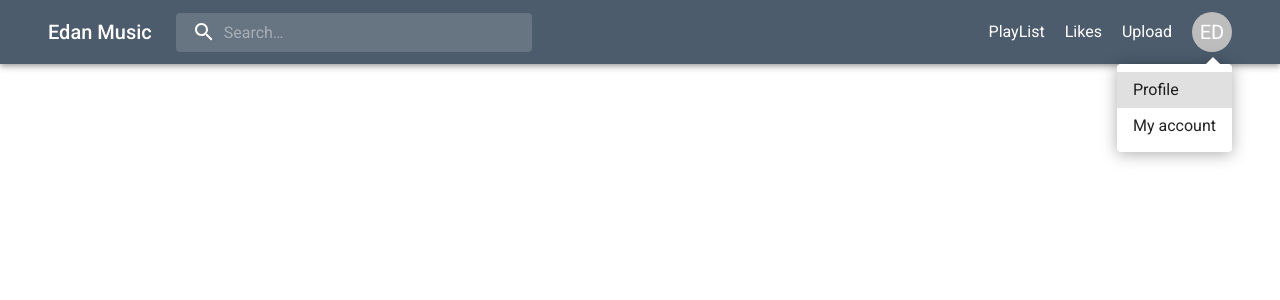
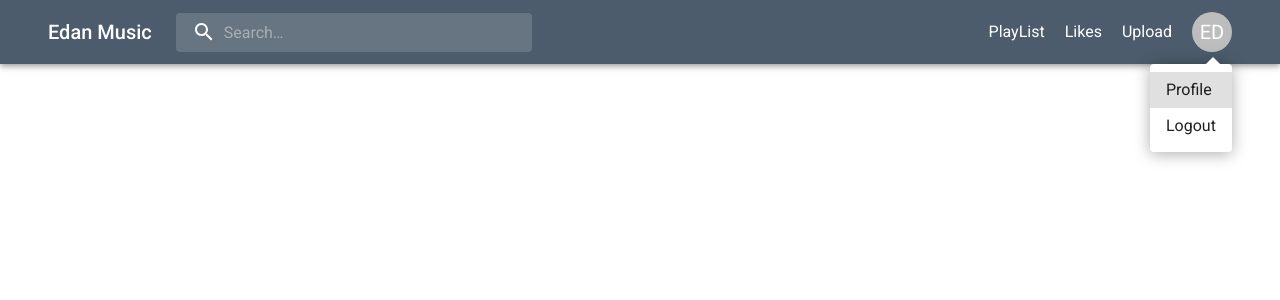
Before and after one commit to Edan-Kun/React_Pro_NextJS, a Next.js app: page / in a window 1280 px wide. Both pictures are taken after a click on the element "ED". Shown: the top 300 px of the page. Built offline with nearby package versions, Linux system fonts and the light colour scheme.

Commit message:
Sử dụng Navigating

```diff
--- a/src/components/header/app.header.tsx
+++ b/src/components/header/app.header.tsx
@@ -17,6 +17,7 @@ import NotificationsIcon from '@mui/icons-material/Notifications';
 import MoreIcon from '@mui/icons-material/MoreVert';
 import Container from '@mui/material/Container';
 import Avatar from '@mui/material/Avatar';
+import Link from 'next/link';
 
 const Search = styled('div')(({ theme }) => ({
     position: 'relative',
@@ -122,8 +123,12 @@ export default function AppHeader() {
             transformOrigin={{ horizontal: 'right', vertical: 'top' }}
             anchorOrigin={{ horizontal: 'right', vertical: 'bottom' }}
         >
-            <MenuItem onClick={handleMenuClose}>Profile</MenuItem>
-            <MenuItem onClick={handleMenuClose}>My account</MenuItem>
+            <MenuItem>
+                <Link href={"/profile"} style={{ color: "unset", textDecoration: "unset" }}>Profile</Link>
+            </MenuItem>
+            <MenuItem>
+                <Link href={"/logout"} style={{ color: "unset", textDecoration: "unset" }}>Logout</Link>
+            </MenuItem>
         </Menu>
     );
 
@@ -211,11 +216,12 @@ export default function AppHeader() {
                             display: { xs: 'none', md: 'flex' },
                             alignItems: "center",
                             gap: "20px",
-                            cursor: "pointer"
+                            cursor: "pointer",
+                            "> a": { color: "unset", textDecoration: "unset" }
                         }}>
-                            <span>PlayList</span>
-                            <span>Likes</span>
-                            <span>Upload</span>
+                            <Link href={"/playlist"}>PlayList</Link>
+                            <Link href={"/like"}>Likes</Link>
+                            <Link href={"/upload"}>Upload</Link>
                             <Avatar onClick={handleProfileMenuOpen}>ED</Avatar>
                         </Box>
                         <Box sx={{ display: { xs: 'flex', md: 'none' } }}>
```
